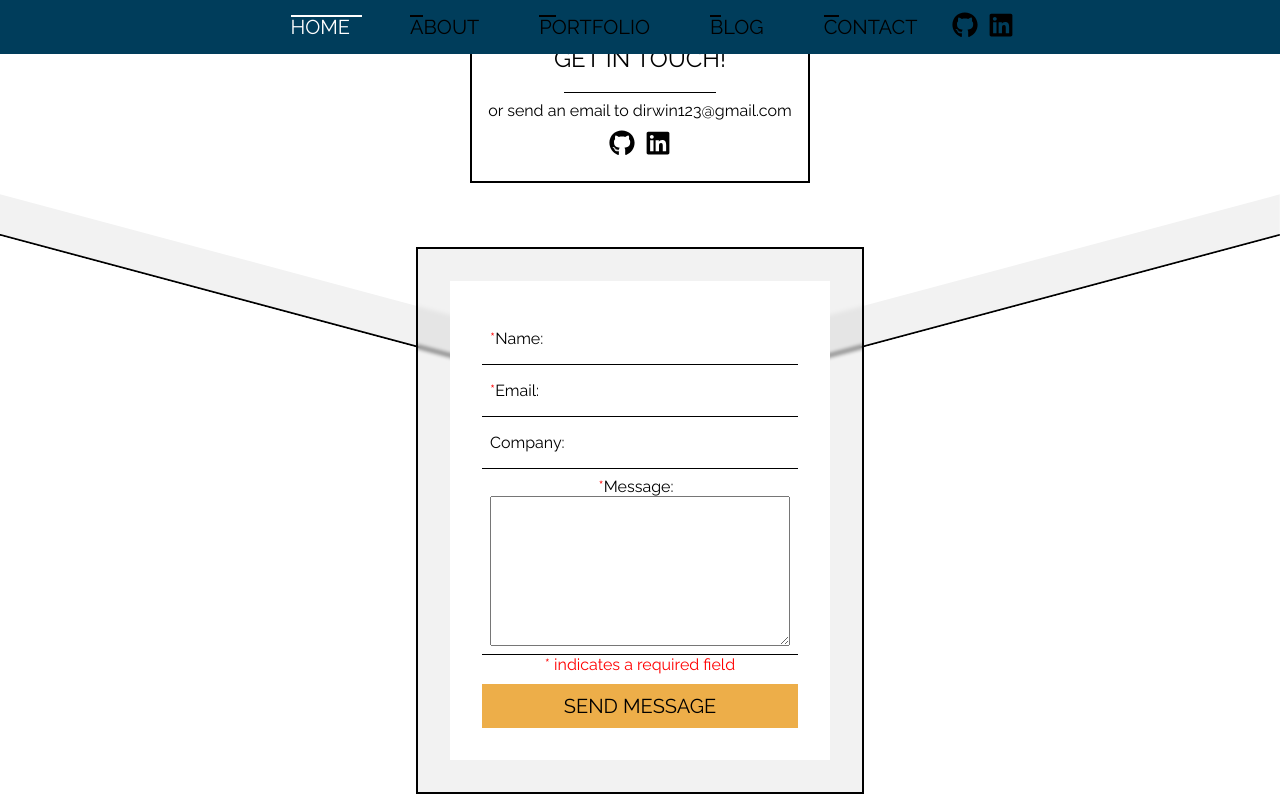
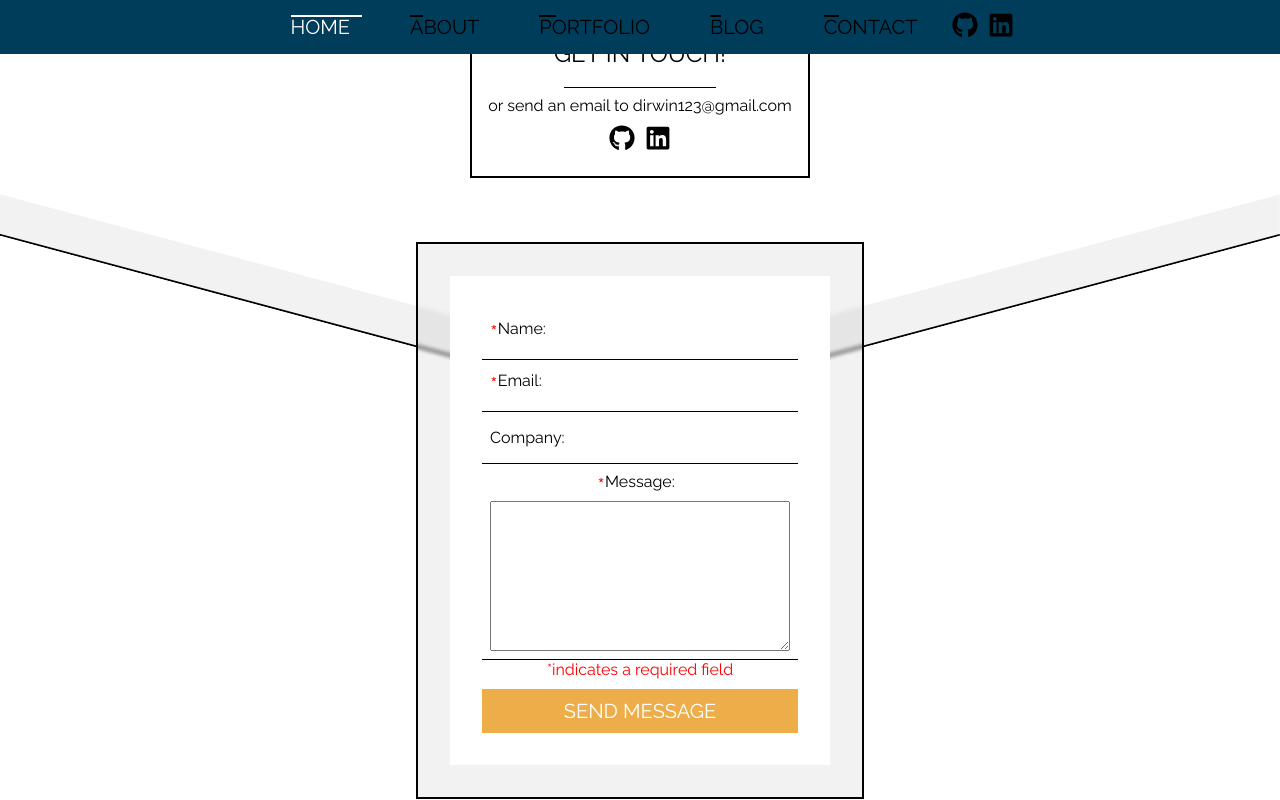
Before and after one commit to dannyirwin/portfolio, a React (Create React App) app: page / in a window 1280 px wide. In both pictures the pointer is over the input "Send Message". Shown: the part 3438-4238 px from the top of the page. Built offline with nearby package versions, Linux system fonts and the light colour scheme.

Commit message:
all buttons have focus styling

```diff
--- a/src/components/contact/Contact.css
+++ b/src/components/contact/Contact.css
@@ -30,6 +30,10 @@ input[type='submit'] {
   font-weight: 500;
   text-transform: uppercase;
   font-size: 20px;
+}
+input[type='submit']:hover,
+input[type='submit']:focus {
+  color: white;
 }
 
 .contact-form-container {
@@ -93,7 +97,7 @@ input[type='submit'] {
   border-bottom: solid 2px black;
 }
 
-.ContactForm > *:nth-child(4) {
+.message-input-container {
   flex-direction: column;
 }
 
--- a/src/components/contact/ContactForm.tsx
+++ b/src/components/contact/ContactForm.tsx
@@ -1,5 +1,5 @@
 import React, { useState } from 'react';
-import emailjs from 'emailjs-com';
+import emailJS from 'emailjs-com';
 import RedAsterisk from './RedAsterisk';
 
 export default function ContactForm() {
@@ -8,7 +8,7 @@ export default function ContactForm() {
   function sendEmail(e: any) {
     e.preventDefault();
 
-    emailjs
+    emailJS
       .sendForm(
         'service_iicr66w',
         'template_vuydnsw',
@@ -52,14 +52,14 @@ export default function ContactForm() {
         <label htmlFor='company'>Company:</label>
         <input type='text' name='company'></input>
       </div>
-      <div className='input-container'>
+      <div className='input-container message-input-container'>
         <label htmlFor='message'>
           <RedAsterisk />
           Message:
         </label>
         <textarea name='message' required></textarea>
       </div>
-      <div style={{ color: 'red' }}>* indicates a required field</div>
+      <div style={{ color: 'red' }}>*indicates a required field</div>
       <p>{statusDisplay}</p>
       <input type='submit' value='Send Message' />
     </form>
--- a/src/components/contact/RedAsterisk.tsx
+++ b/src/components/contact/RedAsterisk.tsx
@@ -2,7 +2,7 @@ import React from 'react';
 
 export default function RedAsterisk() {
   return (
-    <div className='RedAsterisk' style={{ color: 'red' }}>
+    <div className='RedAsterisk' style={{ color: 'red', fontSize: '24px' }}>
       *
     </div>
   );
--- a/src/components/header/Header.css
+++ b/src/components/header/Header.css
@@ -13,7 +13,6 @@
 
 .nav-btn.selected {
   color: white;
-  /* text-shadow: 2px 2px white; */
 }
 
 .nav-btn {
@@ -28,7 +27,9 @@
 }
 
 .nav-btn:hover,
-.nav-btn:focus {
+.nav-btn:focus,
+.SocialMediaLinks > a:hover,
+.SocialMediaLinks > a:focus {
   color: lightgrey;
 }
 
@@ -64,11 +65,6 @@
   width: 60%;
 }
 
-.SocialMediaLinks > a:hover,
-.SocialMediaLinks > a:focus {
-  color: lightgrey;
-}
-
 @media only screen and (max-width: 700px) {
   .nav-btn {
     padding: 15px;
```
